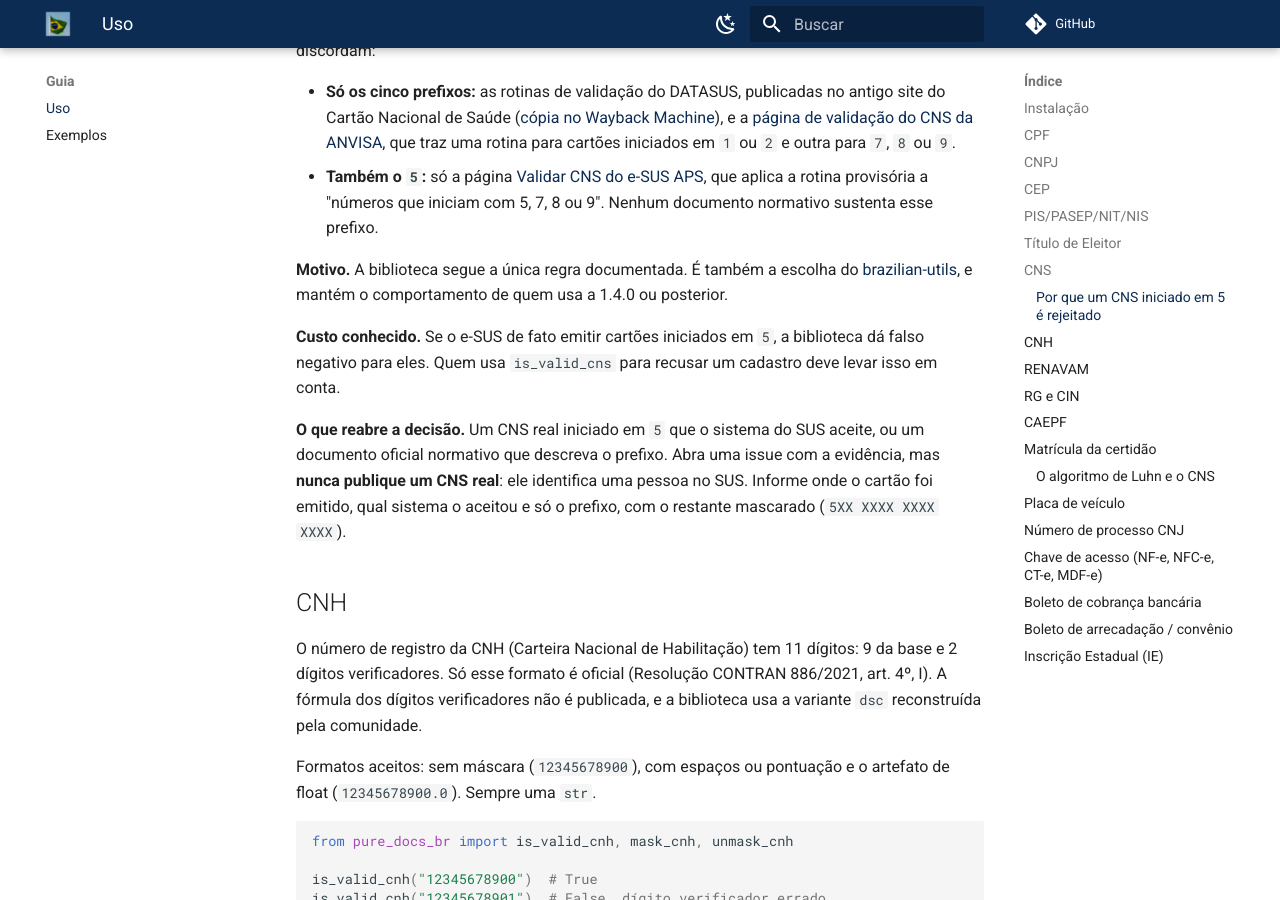
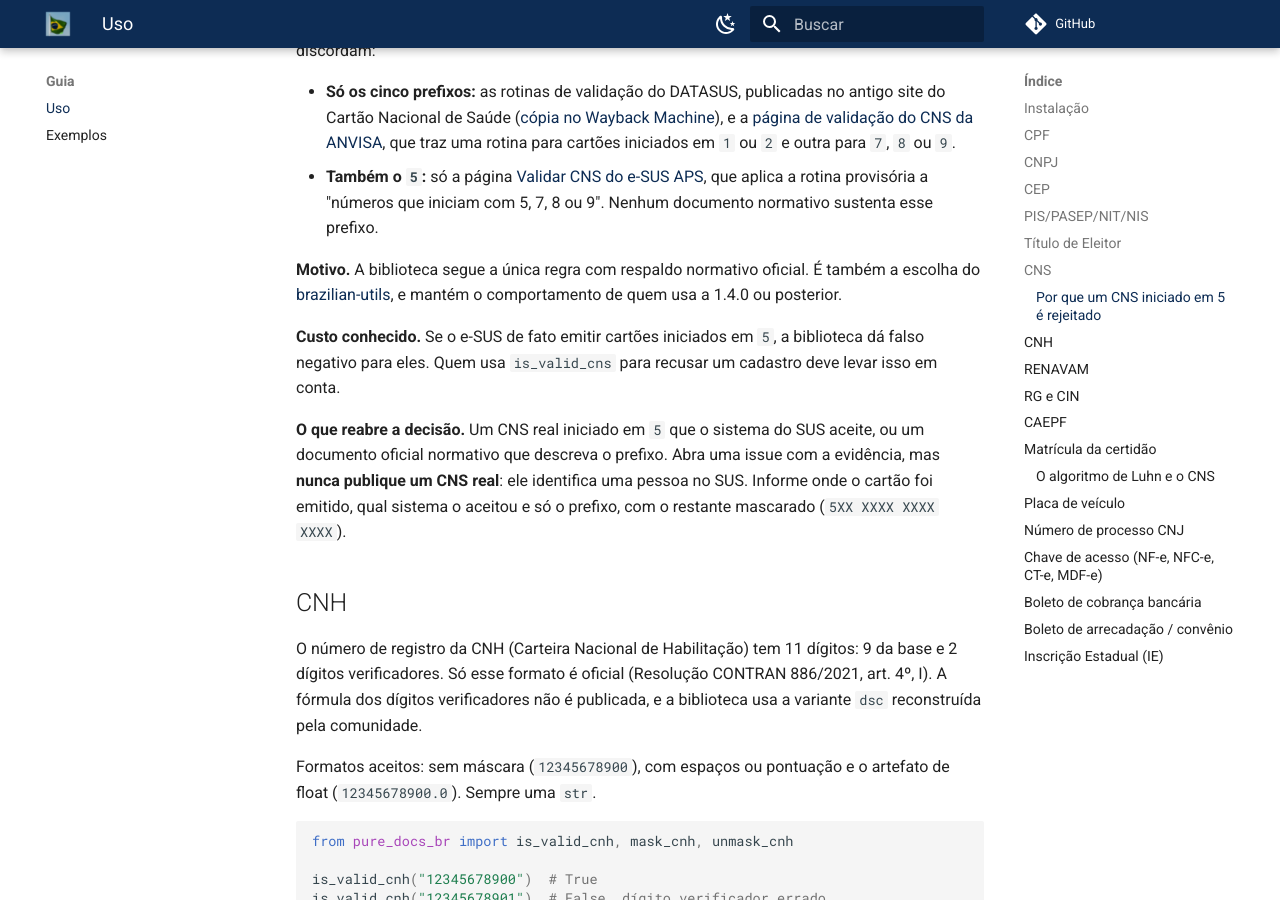
Before and after one commit to guilhermegor/pure-docs-br, an MkDocs documentation site: the page built from docs/usage.md, in a window 1280 px wide and 900 px high, scrolled down 3664 px. Built offline with MkDocs 1.6.1 and Material for MkDocs 9.7.7, drawn with Linux system fonts in a browser that asks for light colours; comment, search, counter and statistics services are not loaded; the version menu is left out.

Commit message:
docs(cns): correct ledger sum and reword the sole-rule claim
Sum for 500000000000003 is 78, not 76. The e-SUS APS page documents a rule that
includes 5, so say "only rule with official normative backing".

```diff
--- a/docs/usage.md
+++ b/docs/usage.md
@@ -176,7 +176,7 @@ quando a soma ponderada fecha: `is_valid_cns("500000000000002")` devolve `False`
   que aplica a rotina provisória a "números que iniciam com 5, 7, 8 ou 9". Nenhum documento normativo
   sustenta esse prefixo.
 
-**Motivo.** A biblioteca segue a única regra documentada. É também a escolha do
+**Motivo.** A biblioteca segue a única regra com respaldo normativo oficial. É também a escolha do
 [brazilian-utils](https://brazilian-utils.com.br/pt-br/utils/cns), e mantém o comportamento de quem
 usa a 1.4.0 ou posterior.
 
```
Also changed, not shown: .specs/backlog/cns-prefix-5-rationale_20261119_063000.md (+1 -1 lines).
